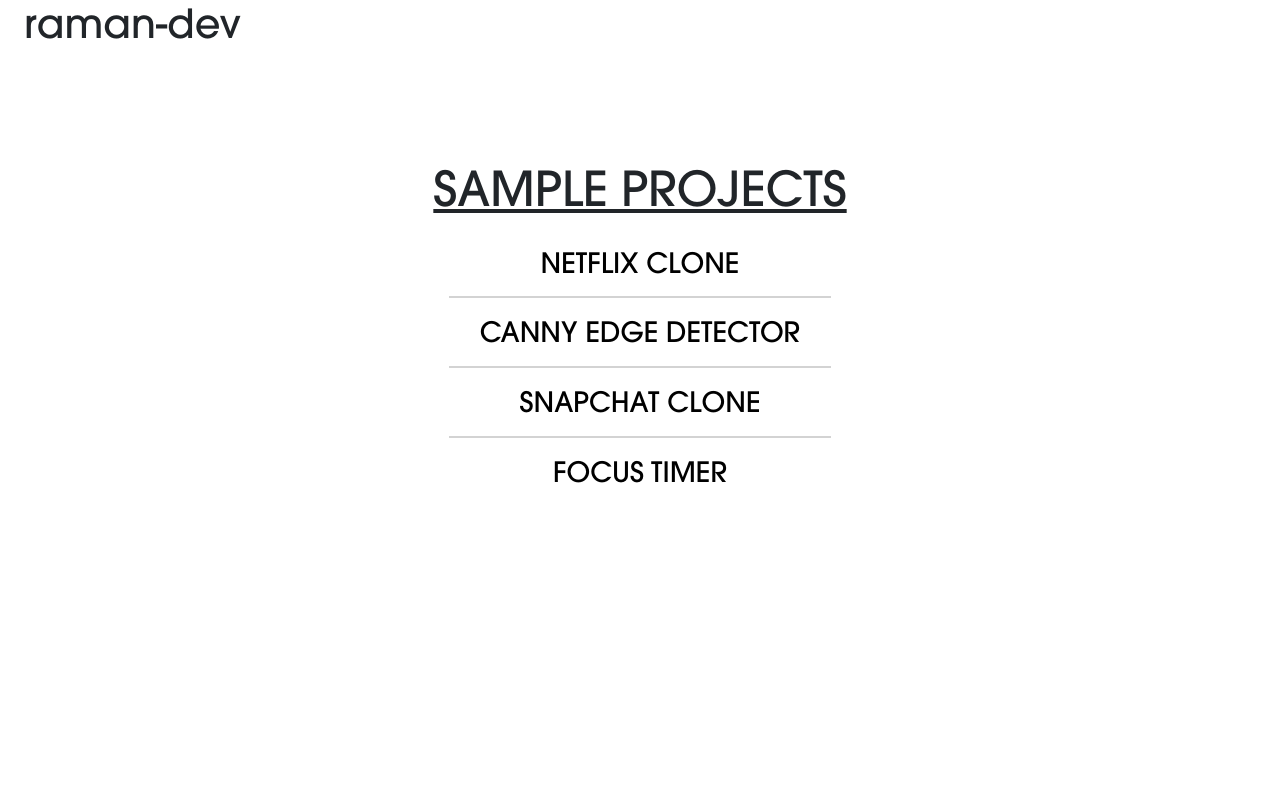
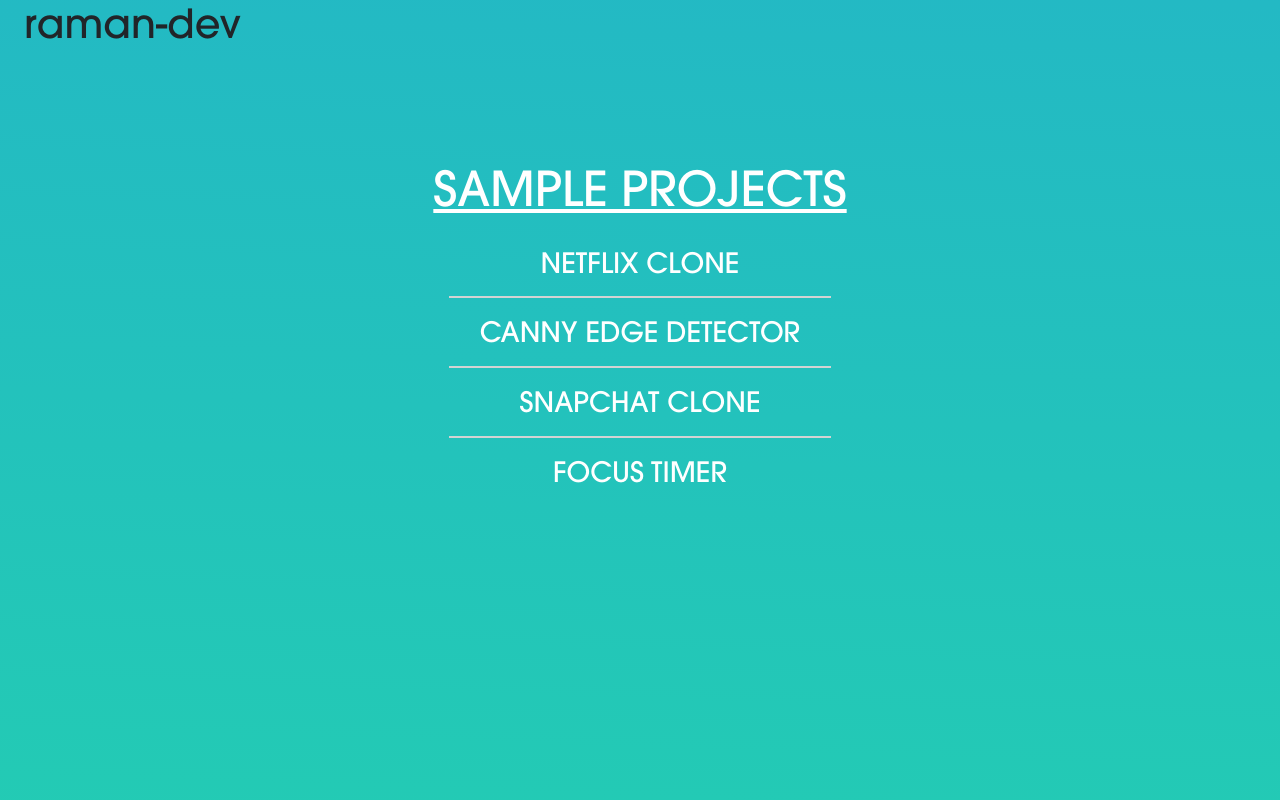
Before and after one commit to raman-dev/django_main, a Django app: page / in a window 1280 px wide. Run offline with Django 3.2, Linux system fonts and the light colour scheme; parts of the project's set-up code (start-up, migrations or seed data) failed here and were passed over.

Commit message:
added moving gradient background changetitles to whhite

```diff
--- a/main_app/static/css/styles.css
+++ b/main_app/static/css/styles.css
@@ -33,35 +33,23 @@ body {
 
 .link-highlight {
   position: relative;
+  display: inline-block;
+  color: white !important;
   text-decoration: none;
-  display: inline-block;
-  color: black;
   padding: 0 1px;
-  -webkit-transition: color ease 0.1s;
-  transition: color ease 0.1s;
-}
-
-.link-highlight::after {
-  content: '';
-  position: absolute;
-  z-index: -1;
-  width: 100%;
-  visibility: hidden;
-  height: 5%;
-  left: 0;
-  bottom: 0;
-  background-color: lightslategray;
-  -webkit-transition: all ease 0.3s;
-  transition: all ease 0.3s;
 }
 
 .link-highlight:hover {
-  color: white;
+  text-decoration: underline !important;
 }
 
-.link-highlight:hover::after {
-  height: 100%;
-  visibility: visible;
+.download-link {
+  text-decoration: none;
+  color: black !important;
+}
+
+.download-link:hover {
+  text-decoration: underline;
 }
 
 .project-link-container {
@@ -85,10 +73,8 @@ body {
 .project-links a {
   margin-left: auto;
   margin-right: auto;
-  text-decoration: none;
   margin-top: 8px;
   margin-bottom: 8px;
-  color: black;
 }
 
 .links-container {
@@ -147,4 +133,35 @@ body {
     width: 24.5%;
   }
 }
+
+.background-anim {
+  background: linear-gradient(182deg, #ee7752, #e73c7e, #23a6d5, #23d5ab);
+  background-size: 800% 800%;
+  -webkit-animation: background_anim 19s ease infinite;
+  animation: background_anim 19s ease infinite;
+}
+
+@-webkit-keyframes background_anim {
+  0% {
+    background-position: 51% 0%;
+  }
+  50% {
+    background-position: 50% 100%;
+  }
+  100% {
+    background-position: 51% 0%;
+  }
+}
+
+@keyframes background_anim {
+  0% {
+    background-position: 51% 0%;
+  }
+  50% {
+    background-position: 50% 100%;
+  }
+  100% {
+    background-position: 51% 0%;
+  }
+}
 /*# sourceMappingURL=styles.css.map */
--- a/main_app/static/css/styles.scss
+++ b/main_app/static/css/styles.scss
@@ -59,35 +59,37 @@ body{
 
 .link-highlight {
     position: relative;
+    display: inline-block;
+    color: white !important;
     text-decoration: none;
-    display: inline-block;
-    color: black;
     padding: 0 1px;
-    transition: color ease 0.1s;
+//    transition: color ease 0.1s;
 
-    &::after {
-      content: '';
-      position: absolute;
-      z-index: -1;
-      width: 100%;
-      visibility: hidden;
-      height: $underlineHeight;
-      left: 0;
-      bottom: 0;
-      background-color: $underlineColor;
-      transition: all ease 0.3s;
-    }
+    // &::after {
+    //   content: '';
+    //   position: absolute;
+    //   z-index: -1;
+    //   width: 100%;
+    //   visibility: hidden;
+    //   height: $underlineHeight;
+    //   left: 0;
+    //   bottom: 0;
+    //   background-color: $underlineColor;
+    //   transition: all ease 0.3s;
+    // }
 
-    &:hover {
-      color: white;
-
-      &::after {
-        height: 100%;
-        visibility: visible;
-      }
-    }
+     &:hover {
+      text-decoration: underline !important;
+     }
   }
 
+.download-link{
+    text-decoration: none;
+    color:black !important;
+     &:hover{
+         text-decoration: underline;
+     }
+}
 
 .project-link-container{
     position:relative;
@@ -97,14 +99,14 @@ body{
     position: absolute;
     opacity: 0;
     transition: opacity 1s ease-in-out;
+
     @include wrap-content();
+
     top: 20%;
     a {
         @include mx-auto();
-        text-decoration: none;
         margin-top: $linkMargin;
         margin-bottom: $linkMargin;
-        color: black;
     }
 }
 
@@ -166,3 +168,28 @@ body{
         width: 24.5%;
     }
 }
+
+.background-anim {
+    background: linear-gradient(182deg, #ee7752, #e73c7e, #23a6d5, #23d5ab);
+    background-size: 800% 800%;
+
+    -webkit-animation: background_anim 19s ease infinite;
+    -moz-animation: background_anim 19s ease infinite;
+    animation: background_anim 19s ease infinite;
+}
+
+@-webkit-keyframes background_anim {
+    0%{background-position:51% 0%}
+    50%{background-position:50% 100%}
+    100%{background-position:51% 0%}
+}
+@-moz-keyframes background_anim {
+    0%{background-position:51% 0%}
+    50%{background-position:50% 100%}
+    100%{background-position:51% 0%}
+}
+@keyframes background_anim {
+    0%{background-position:51% 0%}
+    50%{background-position:50% 100%}
+    100%{background-position:51% 0%}
+}
--- a/main_app/templates/main_app/index.html
+++ b/main_app/templates/main_app/index.html
@@ -17,7 +17,7 @@
 
 </head>
 
-<body>
+<body class="background-anim">
     <div class="d-flex container-fluid h-100">
 
         <!--
@@ -28,7 +28,7 @@
 
             <div class="project-links d-flex flex-column">
                 <h2 class="display-5 mx-auto"
-                    style="width: fit-content; text-decoration: underline; margin-bottom: 16px;">
+                    style="color:white; width: fit-content; text-decoration: underline; margin-bottom: 16px;">
                     SAMPLE PROJECTS
                 </h2>
 
@@ -75,7 +75,7 @@
                                     </video>
                                 </div>
                             </div>
-                            <a class="demo-link"
+                            <a class="download-link"
                                 href="https://play.google.com/store/apps/details?id=com.ramandeep.cannyedgedetector">
                                 <p class="sub-link fs-5 m-0 p-0">download link</p>
                             </a>
@@ -165,10 +165,10 @@
                 </div>
             </div>
 
-
             <h3 class="display-6" style="margin-right: auto;">
                 raman-dev
             </h3>
+
         </div>
 
     </div>
@@ -239,7 +239,7 @@
             projectLinkCollapse[0].addEventListener('hidden.bs.collapse',(event)=>{
                 //now check if the nested collapse element is showing
                 //if it is showing then collapse it
-                //find the card.collapse shit from this
+                //find the card.collapse from this
                 let nestedCollapse = $($(event.currentTarget).children('.card').children('.collapse'));
                 if(nestedCollapse.hasClass('show')){
                     nestedCollapse.removeClass('show');
```
Also changed, not shown: 1 other file.
